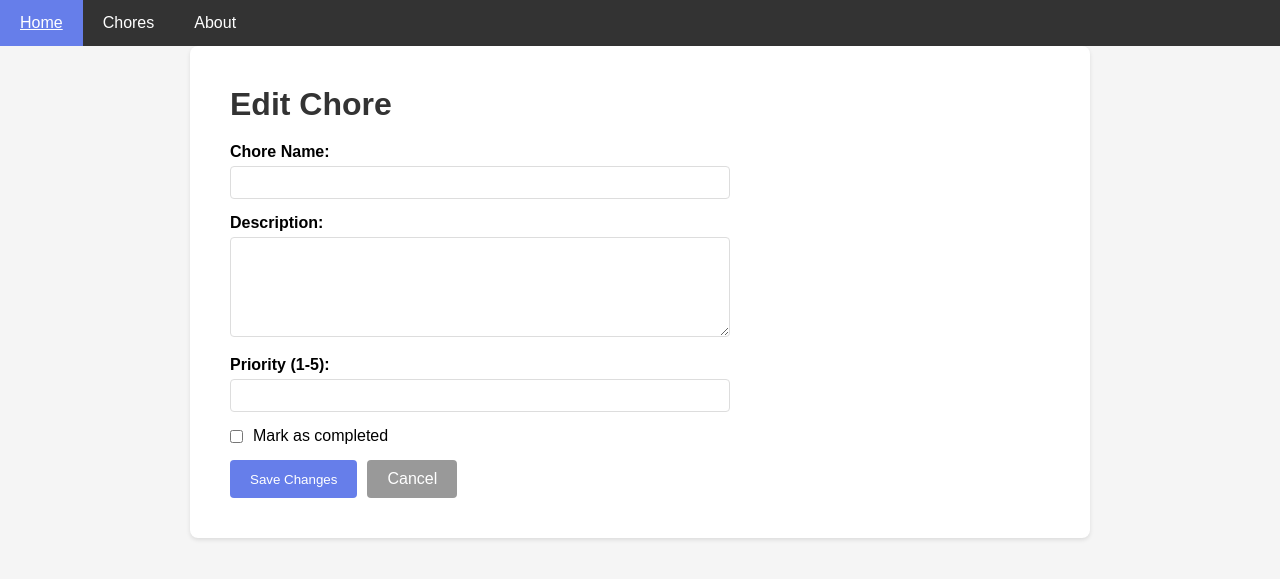
After one commit to ThomasSchindler897/chore-assistant, a Flask app: template templates/edit_chore.html in a window 1280 px wide. The commit adds this page. Shown: the top 579 px of the page. Run offline with Flask 3, Linux system fonts and the light colour scheme; the template is opened without the code that fills it, so the values that code supplies are empty.

Commit message:
Add edit and delete functionality for chores

```diff
--- a/app.py
+++ b/app.py
@@ -1,4 +1,4 @@
-from flask import Flask, render_template
+from flask import Flask, render_template, request, redirect
 from models import db, Chore
 
 app = Flask(__name__)
@@ -23,5 +23,29 @@ def chores():
 def about():
     return render_template('about.html')
 
+@app.route('/edit/<int:chore_id>', methods=['GET', 'POST'])
+def edit_chore(chore_id):
+    from flask import request, redirect
+    chore = Chore.query.get_or_404(chore_id)
+
+    if request.method == 'POST':
+        chore.name = request.form['name']
+        chore.description = request.form['description']
+        chore.priority = int(request.form['priority'])
+        chore.completed = request.form.get('completed') == 'on'
+
+        db.session.commit()
+        return redirect('/chores')
+
+    return render_template('edit_chore.html', chore=chore)
+
+@app.route('/delete/<int:chore_id>', methods=['POST'])
+def delete_chore(chore_id):
+    from flask import redirect
+    chore = Chore.query.get_or_404(chore_id)
+    db.session.delete(chore)
+    db.session.commit()
+    return redirect('/chores')
+
 if __name__ == '__main__':
     app.run(debug=True)
--- /dev/null
+++ b/templates/edit_chore.html
@@ -0,0 +1,36 @@
+{% extends "base.html" %}
+
+{% block title %}Edit Chore{% endblock %}
+
+{% block content %}
+    <h1>Edit Chore</h1>
+
+    <form method="POST" style="max-width: 500px;">
+        <div style="margin-bottom: 15px;">
+            <label for="name" style="display: block; margin-bottom: 5px; font-weight: bold;">Chore Name:</label>
+            <input type="text" id="name" name="name" value="{{ chore.name }}" required style="width: 100%; padding: 8px; border: 1px solid #ddd; border-radius: 4px;">
+        </div>
+
+        <div style="margin-bottom: 15px;">
+            <label for="description" style="display: block; margin-bottom: 5px; font-weight: bold;">Description:</label>
+            <textarea id="description" name="description" style="width: 100%; padding: 8px; border: 1px solid #ddd; border-radius: 4px; height: 100px;">{{ chore.description }}</textarea>
+        </div>
+
+        <div style="margin-bottom: 15px;">
+            <label for="priority" style="display: block; margin-bottom: 5px; font-weight: bold;">Priority (1-5):</label>
+            <input type="number" id="priority" name="priority" min="1" max="5" value="{{ chore.priority }}" style="width: 100%; padding: 8px; border: 1px solid #ddd; border-radius: 4px;">
+        </div>
+
+        <div style="margin-bottom: 15px;">
+            <label for="completed" style="display: flex; align-items: center; gap: 10px;">
+                <input type="checkbox" id="completed" name="completed" {% if chore.completed %}checked{% endif %}>
+                <span>Mark as completed</span>
+            </label>
+        </div>
+
+        <div style="display: flex; gap: 10px;">
+            <button type="submit" style="background-color: #667eea; color: white; padding: 10px 20px; border: none; border-radius: 4px; cursor: pointer;">Save Changes</button>
+            <a href="/chores" style="background-color: #999; color: white; padding: 10px 20px; border: none; border-radius: 4px; cursor: pointer; text-decoration: none; display: inline-block;">Cancel</a>
+        </div>
+    </form>
+{% endblock %}
```
Also changed, not shown: templates/chores.html (+7 -0 lines).
